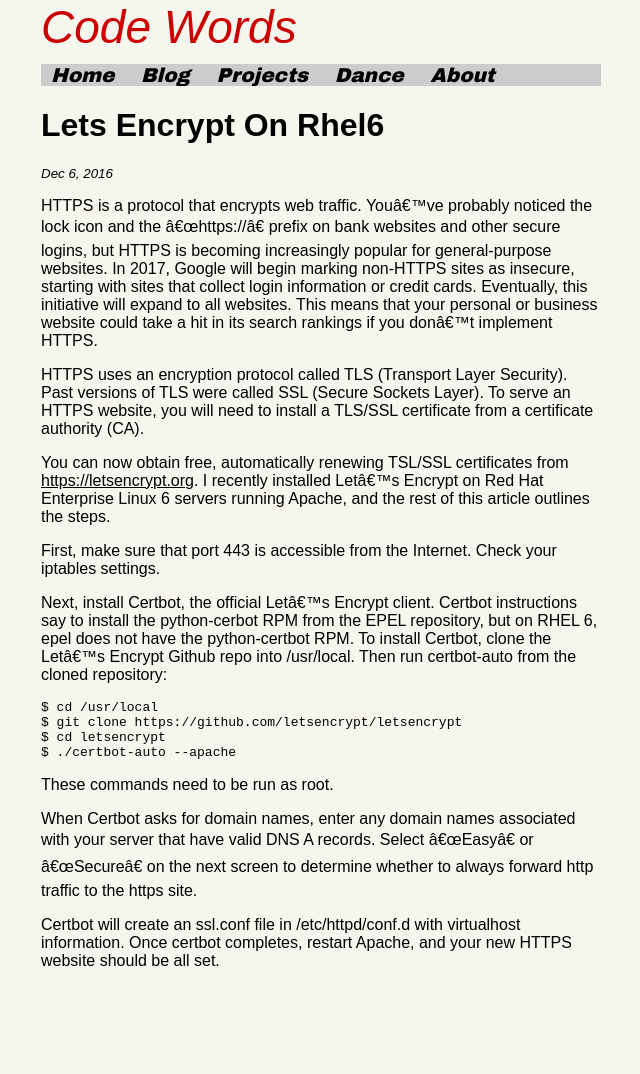
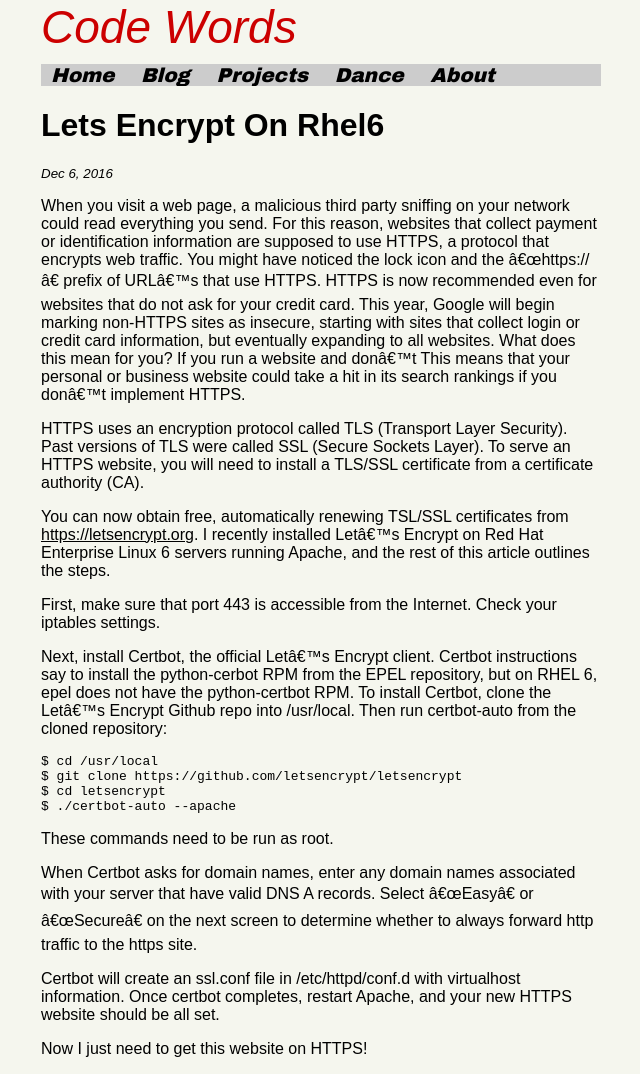
Before and after one commit to shang-lin/shang-lin.github.io, a Jekyll site: the page built from _posts/2016-12-06-Lets-Encrypt-on-RHEL6.md, in a window 1280 px wide. Shown: the whole page, without its empty margins (319-959 px from the left). Built offline with Jekyll 4.4.1, drawn with Linux system fonts in a browser that asks for light colours; some web fonts are replaced; before the commit the page ends 986 px from its top, so only the background shows below that.

Commit message:
Revised.

```diff
--- a/_posts/2016-12-06-Lets-Encrypt-on-RHEL6.md
+++ b/_posts/2016-12-06-Lets-Encrypt-on-RHEL6.md
@@ -1,4 +1,4 @@
-HTTPS is a protocol that encrypts web traffic. You've probably noticed the lock icon and the "https://" prefix on bank websites and other secure logins, but HTTPS is becoming increasingly popular for general-purpose websites. In 2017, Google will begin marking non-HTTPS sites as insecure, starting with sites that collect login information or credit cards. Eventually, this initiative will expand to all websites. This means that your personal or business website could take a hit in its search rankings if you don't implement HTTPS.
+When you visit a web page, a malicious third party sniffing on your network could read everything you send. For this reason, websites that collect payment or identification information are supposed to use HTTPS, a protocol that encrypts web traffic. You might have noticed the lock icon and the "https://" prefix of URL's that use HTTPS. HTTPS is now recommended even for websites that do not ask for your credit card. This year, Google will begin marking non-HTTPS sites as insecure, starting with sites that collect login or credit card information, but eventually expanding to all websites. What does this mean for you? If you run a website and don't This means that your personal or business website could take a hit in its search rankings if you don't implement HTTPS.
 
 HTTPS uses an encryption protocol called TLS (Transport Layer Security). Past versions of TLS were called SSL (Secure Sockets Layer). To serve an HTTPS website, you will need to install a TLS/SSL certificate from a certificate authority (CA).
 
@@ -18,3 +18,5 @@ These commands need to be run as root.
 When Certbot asks for domain names, enter any domain names associated with your server that have valid DNS A records. Select "Easy" or "Secure" on the next screen to determine whether to always forward http traffic to the https site.
 
 Certbot will create an ssl.conf file in /etc/httpd/conf.d with virtualhost information. Once certbot completes, restart Apache, and your new HTTPS website should be all set.
+
+Now I just need to get this website on HTTPS!
```
